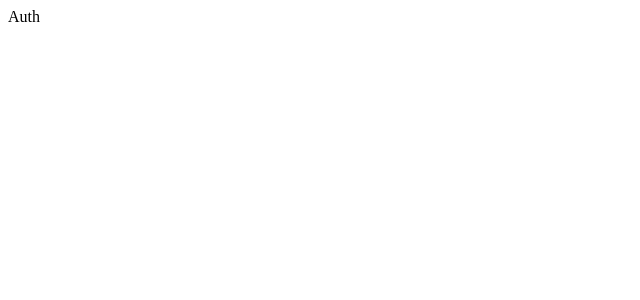
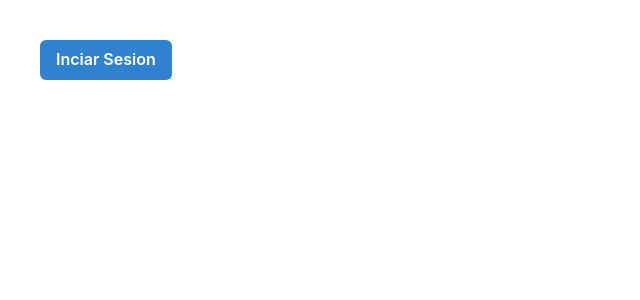
Before and after one commit to LUISVILL02/EscuelaEnLinea, a React (Vite) app in the folder client/: page /sign-in in a window 1280 px wide. Shown: the top 300 px of the page, without its empty margins (0-640 px from the left). Built offline with nearby package versions, Linux system fonts and the light colour scheme.

Commit message:
chore: add chakra ui

```diff
--- a/client/package.json
+++ b/client/package.json
@@ -11,10 +11,14 @@
     "preview": "vite preview"
   },
   "dependencies": {
+    "@chakra-ui/react": "^2.8.2",
+    "@emotion/react": "^11.11.4",
+    "@emotion/styled": "^11.11.5",
     "@hookform/resolvers": "^3.3.4",
     "@react-pdf/renderer": "^3.4.3",
     "@tanstack/react-query": "^5.28.14",
     "dayjs": "^1.11.10",
+    "framer-motion": "^11.1.7",
     "react": "^18.2.0",
     "react-dom": "^18.2.0",
     "react-hook-form": "^7.51.3",
@@ -23,10 +27,10 @@
     "zustand": "^4.5.2"
   },
   "devDependencies": {
-    "@vitejs/plugin-react": "^4.2.1",
     "@tanstack/eslint-plugin-query": "^5.28.11",
     "@types/react": "^18.2.66",
     "@types/react-dom": "^18.2.22",
+    "@vitejs/plugin-react": "^4.2.1",
     "@vitejs/plugin-react-swc": "^3.5.0",
     "@vitest/coverage-istanbul": "^1.4.0",
     "eslint": "^8.57.0",
--- a/client/src/components/Auth/Auth.jsx
+++ b/client/src/components/Auth/Auth.jsx
@@ -1,5 +1,11 @@
+import { Button } from "@chakra-ui/react";
+
 const Auth = () => {
-  return <div>Auth</div>;
+  return (
+    <Button colorScheme="blue" m={10}>
+      Inciar Sesion
+    </Button>
+  );
 };
 
 export default Auth;
--- a/client/src/main.jsx
+++ b/client/src/main.jsx
@@ -1,9 +1,12 @@
+import { ChakraProvider } from "@chakra-ui/react";
 import RouterProvider from "./providers";
 import React from "react";
 import ReactDOM from "react-dom/client";
 
 ReactDOM.createRoot(document.getElementById("root")).render(
   <React.StrictMode>
-    <RouterProvider />
+    <ChakraProvider>
+      <RouterProvider />
+    </ChakraProvider>
   </React.StrictMode>,
 );
```
Also changed, not shown: 1 other file (tests, documents, lock files or other folders).
